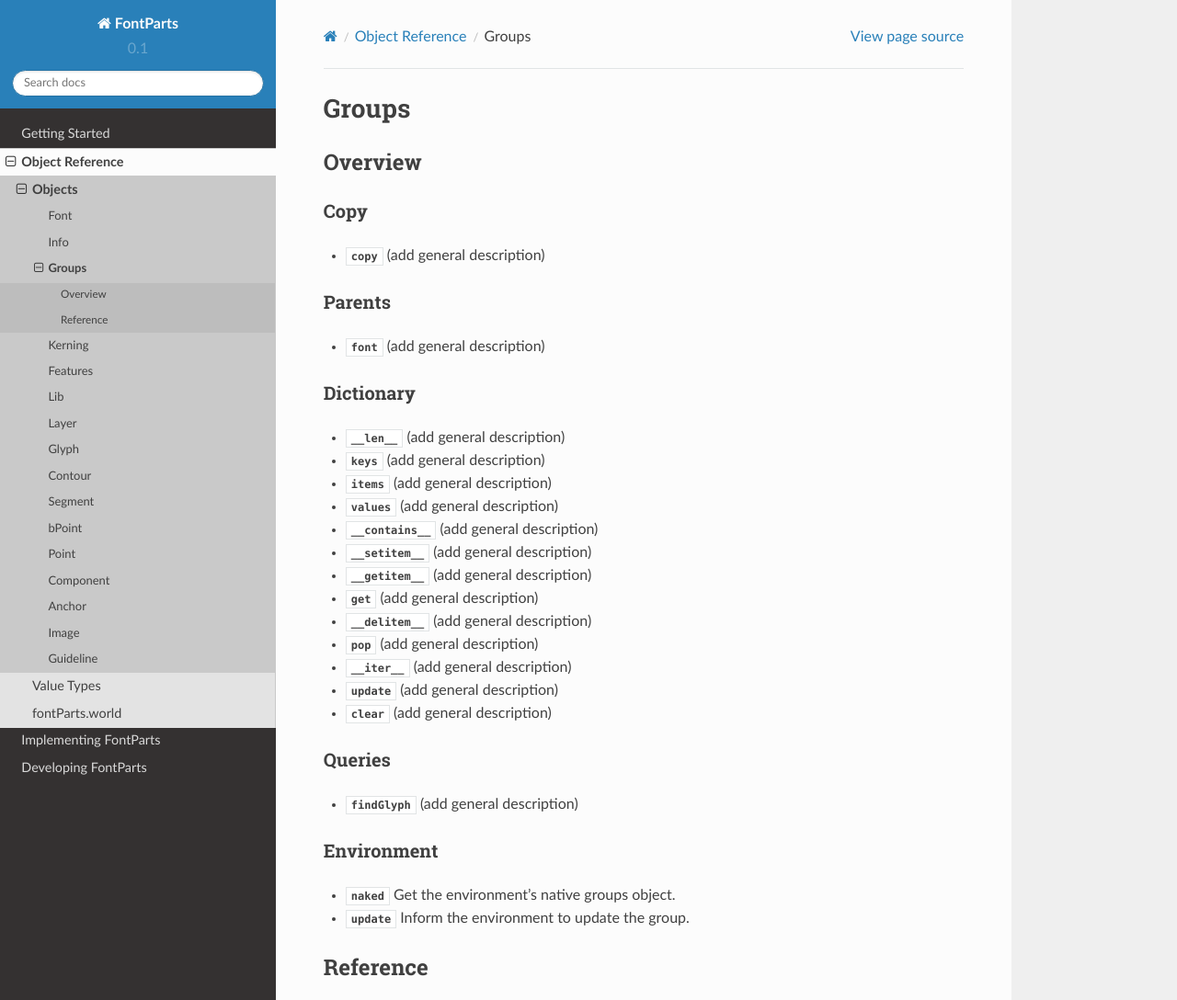
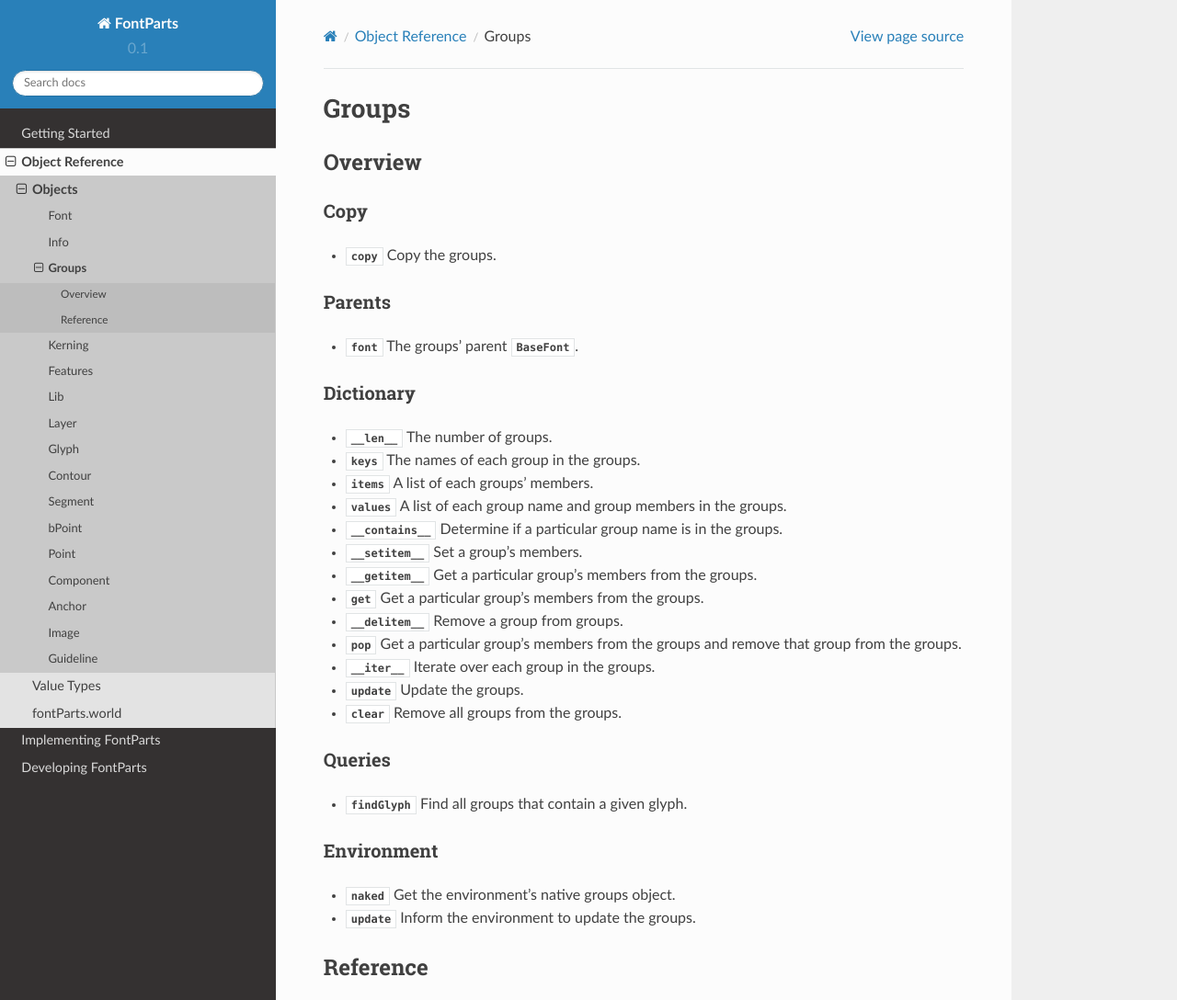
Before and after one commit to sambacha/fontParts, a Sphinx documentation site: the page built from documentation/source/objects/groups.rst, in a window 1280 px wide and 1381 px high, cut to the strip 0-1088 px from the top of the window. Shown: the whole strip at 92% size. Built offline with Sphinx 7.4.7 and the Read the Docs theme 2.0.0, drawn with Linux system fonts in a browser that asks for light colours.

Commit message:
Groups WIP

```diff
--- a/documentation/source/objects/groups.rst
+++ b/documentation/source/objects/groups.rst
@@ -11,36 +11,36 @@
 
 Copy
 ====
-* :meth:`~BaseGroups.copy` (add general description)
+* :meth:`~BaseGroups.copy` Copy the groups.
 
 Parents
 =======
-* :attr:`~BaseGroups.font` (add general description)
+* :attr:`~BaseGroups.font` The groups' parent :class:`BaseFont`.
 
 Dictionary
 ==========
-* :meth:`~BaseGroups.__len__` (add general description)
-* :meth:`~BaseGroups.keys` (add general description)
-* :meth:`~BaseGroups.items` (add general description)
-* :meth:`~BaseGroups.values` (add general description)
-* :meth:`~BaseGroups.__contains__` (add general description)
-* :meth:`~BaseGroups.__setitem__` (add general description)
-* :meth:`~BaseGroups.__getitem__` (add general description)
-* :meth:`~BaseGroups.get` (add general description)
-* :meth:`~BaseGroups.__delitem__` (add general description)
-* :meth:`~BaseGroups.pop` (add general description)
-* :meth:`~BaseGroups.__iter__` (add general description)
-* :meth:`~BaseGroups.update` (add general description)
-* :meth:`~BaseGroups.clear` (add general description)
+* :meth:`~BaseGroups.__len__` The number of groups.
+* :meth:`~BaseGroups.keys` The names of each group in the groups.
+* :meth:`~BaseGroups.items` A list of each groups' members.
+* :meth:`~BaseGroups.values` A list of each group name and group members in the groups.
+* :meth:`~BaseGroups.__contains__` Determine if a particular group name is in the groups.
+* :meth:`~BaseGroups.__setitem__` Set a group's members.
+* :meth:`~BaseGroups.__getitem__` Get a particular group's members from the groups.
+* :meth:`~BaseGroups.get` Get a particular group's members from the groups.
+* :meth:`~BaseGroups.__delitem__` Remove a group from groups.
+* :meth:`~BaseGroups.pop` Get a particular group's members from the groups and remove that group from the groups.
+* :meth:`~BaseGroups.__iter__` Iterate over each group in the groups.
+* :meth:`~BaseGroups.update` Update the groups.
+* :meth:`~BaseGroups.clear` Remove all groups from the groups.
 
 Queries
 =======
-* :meth:`~BaseGroups.findGlyph` (add general description)
+* :meth:`~BaseGroups.findGlyph` Find all groups that contain a given glyph.
 
 Environment
 ===========
 * :meth:`~BaseGroups.naked` Get the environment's native groups object.
-* :meth:`~BaseGroups.update` Inform the environment to update the group.
+* :meth:`~BaseGroups.update` Inform the environment to update the groups.
 
 
 *********
```
